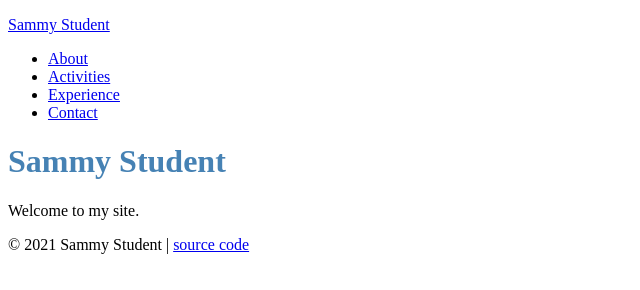
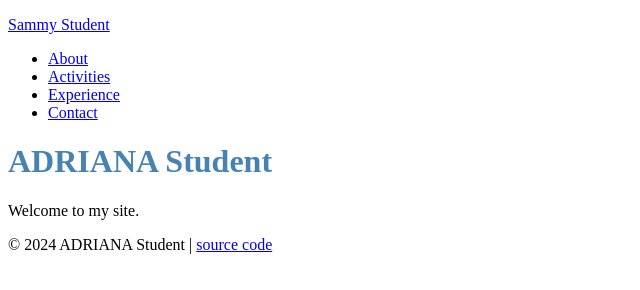
Before and after one commit to adrianaralda/my-first-student-site-2024, a plain HTML site: page index.html in a window 1280 px wide. Shown: the whole page, without its empty margins (0-640 px from the left). Drawn offline with Linux system fonts and the light colour scheme.

Commit message:
Update index.html

```diff
--- a/index.html
+++ b/index.html
@@ -19,12 +19,12 @@
     </header>
 
     <div class="page">
-      <h1>Sammy Student</h1>
+      <h1> ADRIANA Student</h1>
       <p>Welcome to my site.</p>
     </div>
 
     <footer>
-      <p>&copy; 2021 Sammy Student |
+      <p>&copy; 2024 ADRIANA Student |
         <a href="https://github.com/prof-rossetti/student-site">source code</a>
       </p>
     </footer>
```
